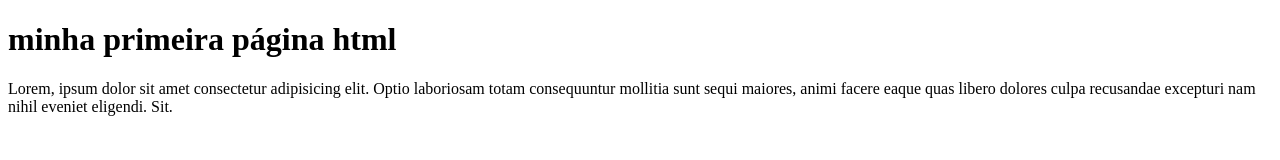
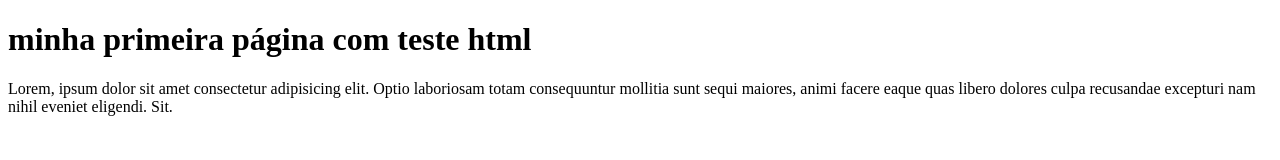
Before and after one commit to Andre-Fercondini/htmlteste, a plain HTML site: page index.html in a window 1280 px wide. Drawn offline with Linux system fonts and the light colour scheme.

Commit message:
modifiquei para teste

```diff
--- a/index.html
+++ b/index.html
@@ -7,7 +7,7 @@
     <meta name="description" content="Minha primeira pagina só com html">
 </head>
 <body>
-    <h1>minha primeira página html</h1>
+    <h1>minha primeira página com teste html</h1>
     <p>Lorem, ipsum dolor sit amet consectetur adipisicing elit. Optio laboriosam totam consequuntur mollitia sunt sequi maiores, animi facere eaque quas libero dolores culpa recusandae excepturi nam nihil eveniet eligendi. Sit.</p>
 </body>
 </html>
```
